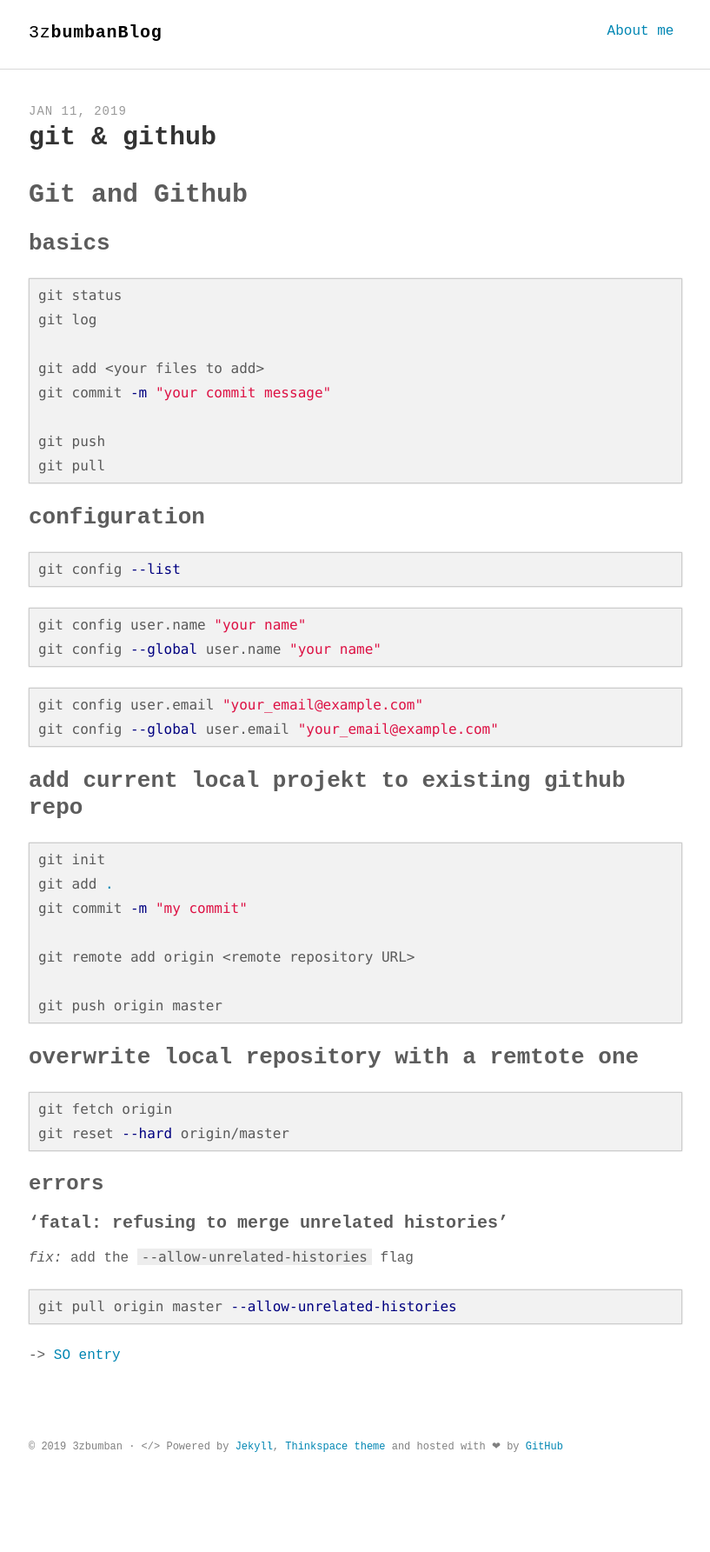
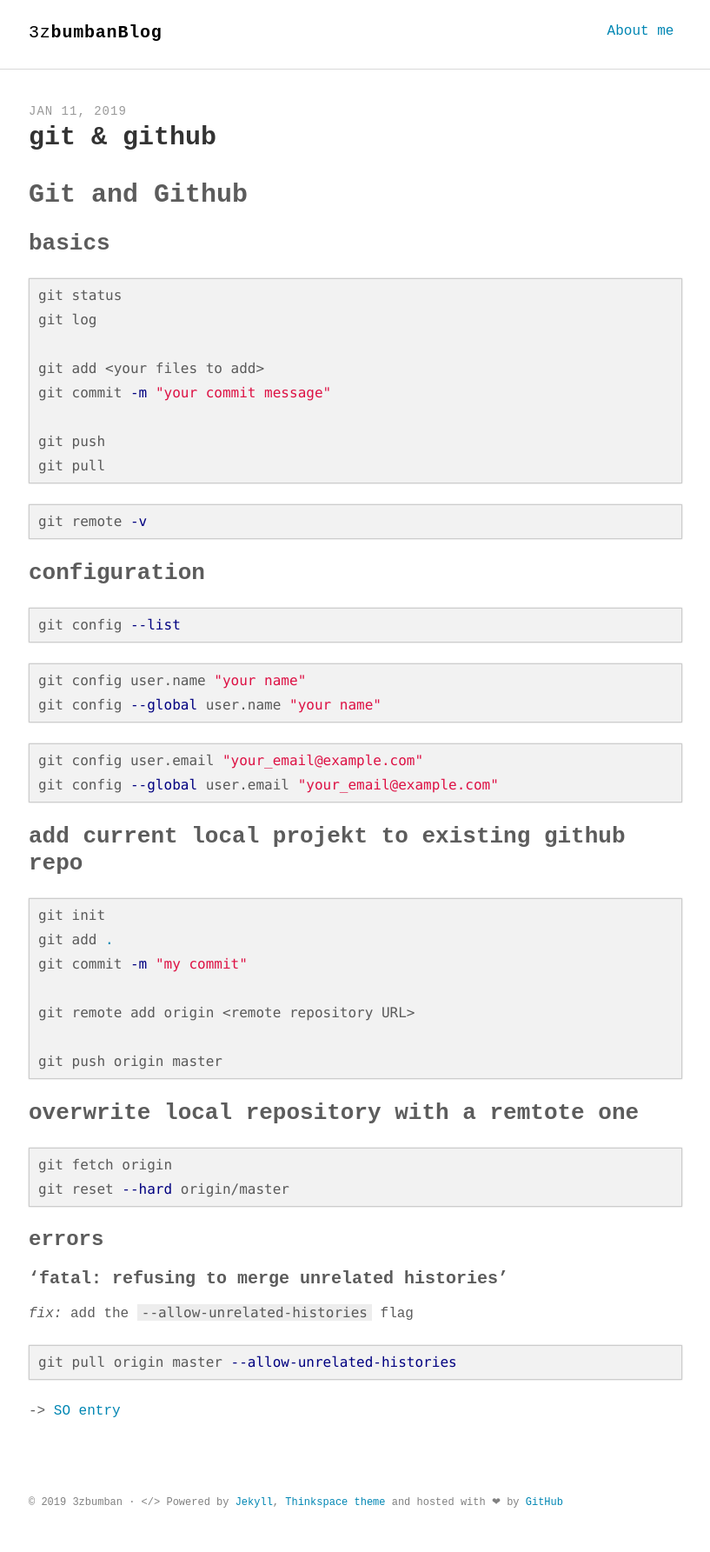
Before and after one commit to 3zbumban/3zbumban.github.io, a Jekyll site: the page built from _posts/2019-01-11-git-and-github.md, in a window 1280 px wide. Shown: the whole page at 87% size, without its empty margins (231-1048 px from the left). Built offline with Jekyll 4.4.1, drawn with Linux system fonts in a browser that asks for light colours; some web fonts are replaced; before the commit the page ends 1721 px from its top, so only the background shows below that.

Commit message:
publishing...

````diff
--- a/_posts/2019-01-11-git-and-github.md
+++ b/_posts/2019-01-11-git-and-github.md
@@ -19,6 +19,10 @@ git commit -m "your commit message"
 
 git push
 git pull
+```
+
+``` sh
+git remote -v
 ```
 
 ## configuration
````
